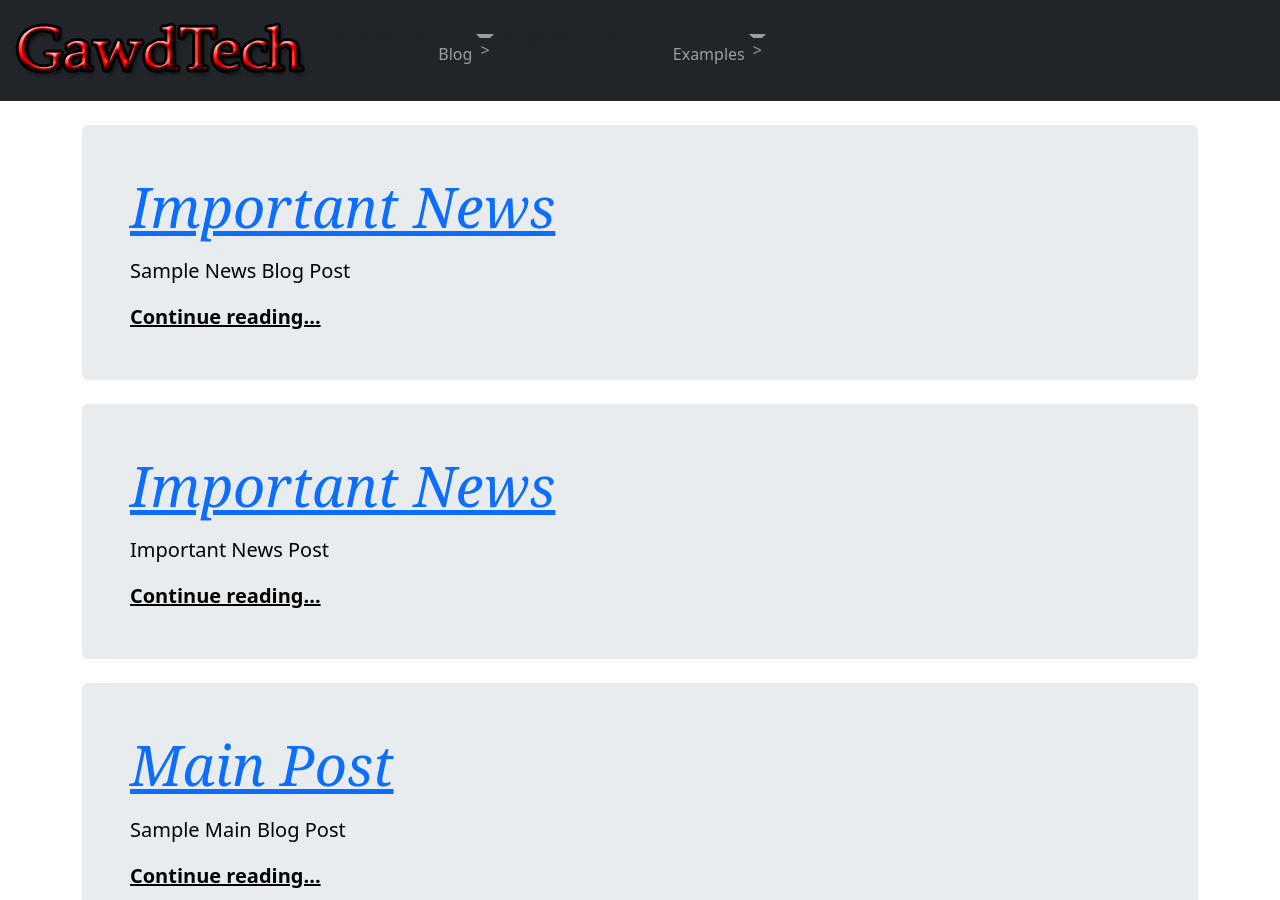
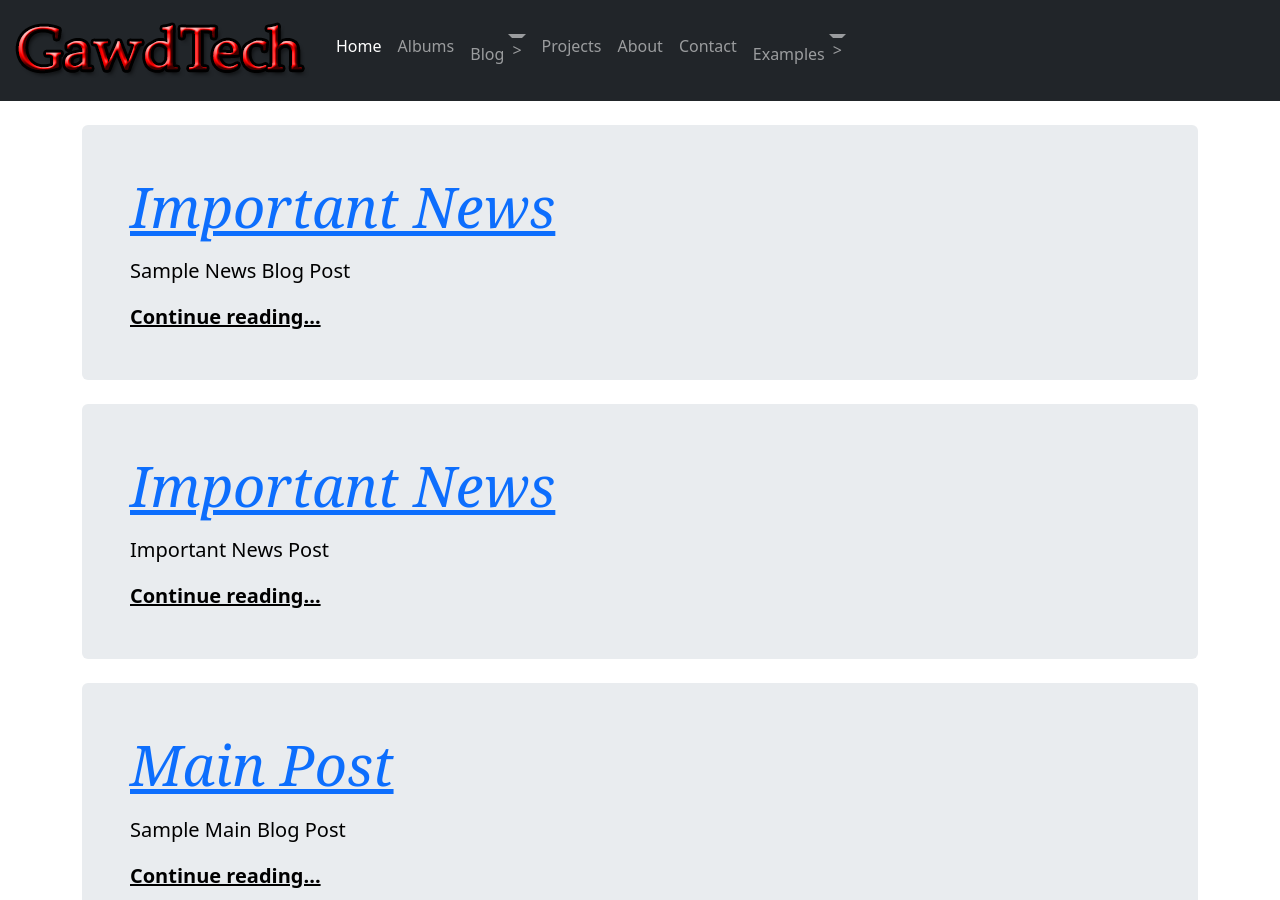
Before and after one commit to CoolV1994/Template-Bootstrap-5, a Jekyll site: the page built from index.html, in a window 1280 px wide and 900 px high. Built offline with Jekyll 4.4.1, drawn with Linux system fonts in a browser that asks for light colours; the list of posts is cut into pages by our own code.

Commit message:
Update navbar.html

```diff
--- a/_includes/navbar.html
+++ b/_includes/navbar.html
@@ -1,10 +1,10 @@
     <div class="navbar-collapse collapse" id="navbarCollapse" style="">
       <ul class="navbar-nav me-auto mb-2 mb-md-0">
-{% for link in site.data.header.navbar %}
+{% for link in include.links %}
     {% if link[1].first %}
-{% include navbar_menu.html level=0 linkss=link %}
+{% include navbar_menu.html level=include.level links=link %}
     {% else %}
-{% include navbar_link.html level=0 link=link %}
+{% include navbar_link.html level=include.level link=link %}
     {% endif %}
 {% endfor %}
       </ul>
```
